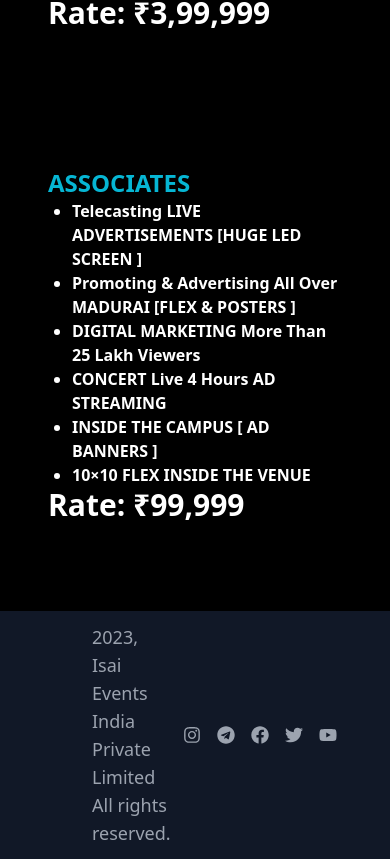
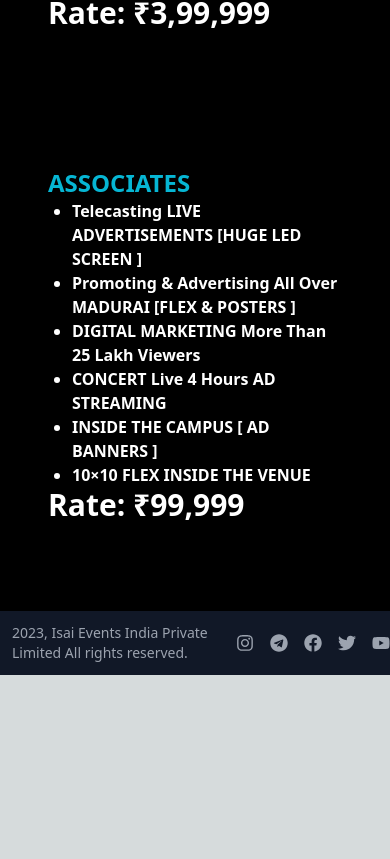
Before and after one commit to yukendhiran/Isai-Events, a Next.js app: page / in a window 390 px wide. Shown: the part 3644-4503 px from the top of the page. After the commit the page ends 4319 px from the top, so only its background shows below. Built offline with nearby package versions, Linux system fonts and the light colour scheme.

Commit message:
minor fix v0.5

```diff
--- a/app/foot.js
+++ b/app/foot.js
@@ -5,8 +5,8 @@ export default function Foot() {
   return (
     <div className='bg-gray-900 text-sm'>
 
-      <div className='flex justify-between mx-20'>
-        <div className='text-gray-400 text-lg p-3'>2023, Isai Events India Private Limited All rights reserved.</div>
+      <div className='flex justify-between mx-auto'>
+        <div className='text-gray-400 sm:text-sm lg:text-lg p-3'>2023, Isai Events India Private Limited All rights reserved.</div>
         <div className='flex items-center space-x-4 text-gray-400 text-lg'>
           <Link href='https://instagram.com/isai_events_?igshid=MzRlODBiNWFlZA==' target="_blank" rel="noopener noreferrer">
 
```
